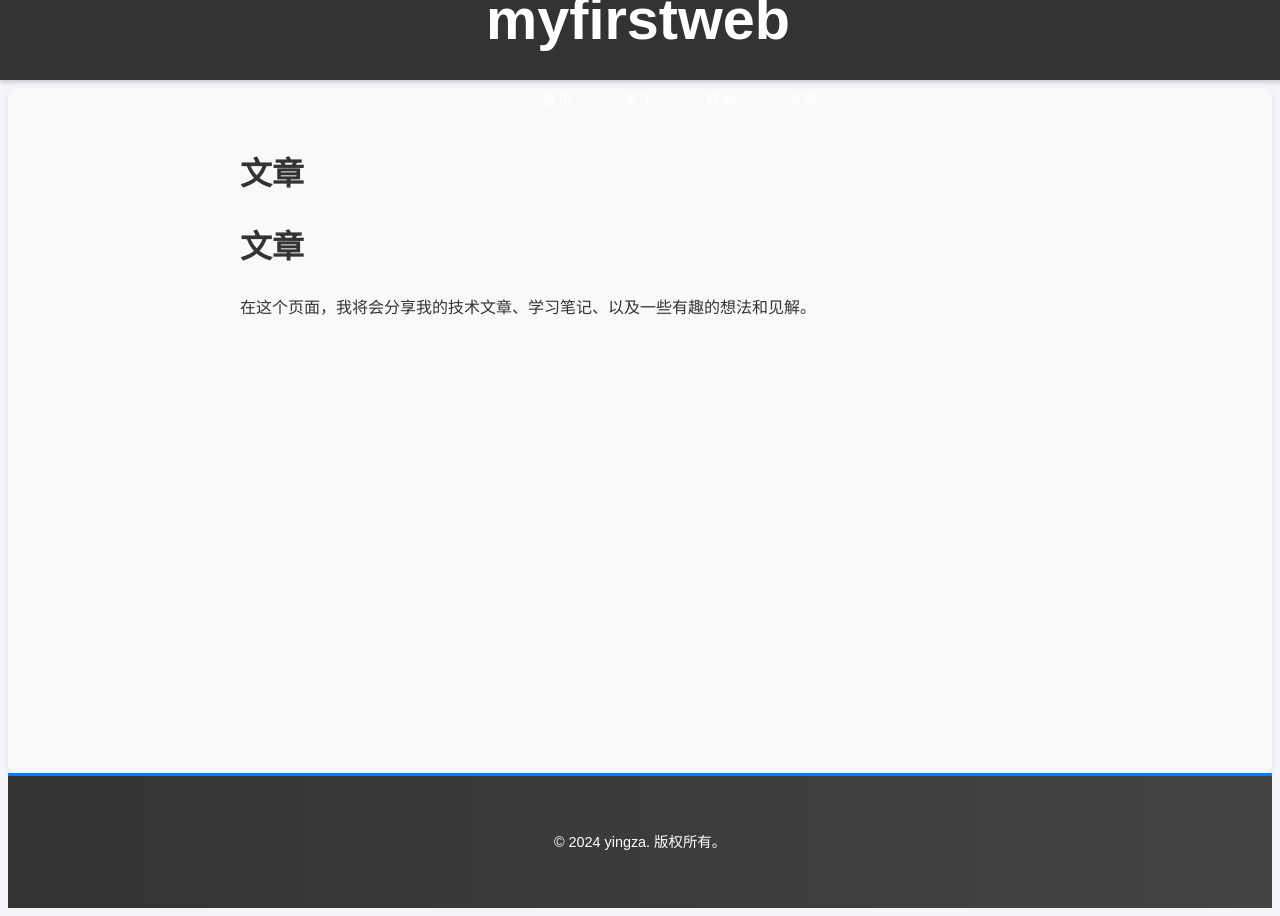
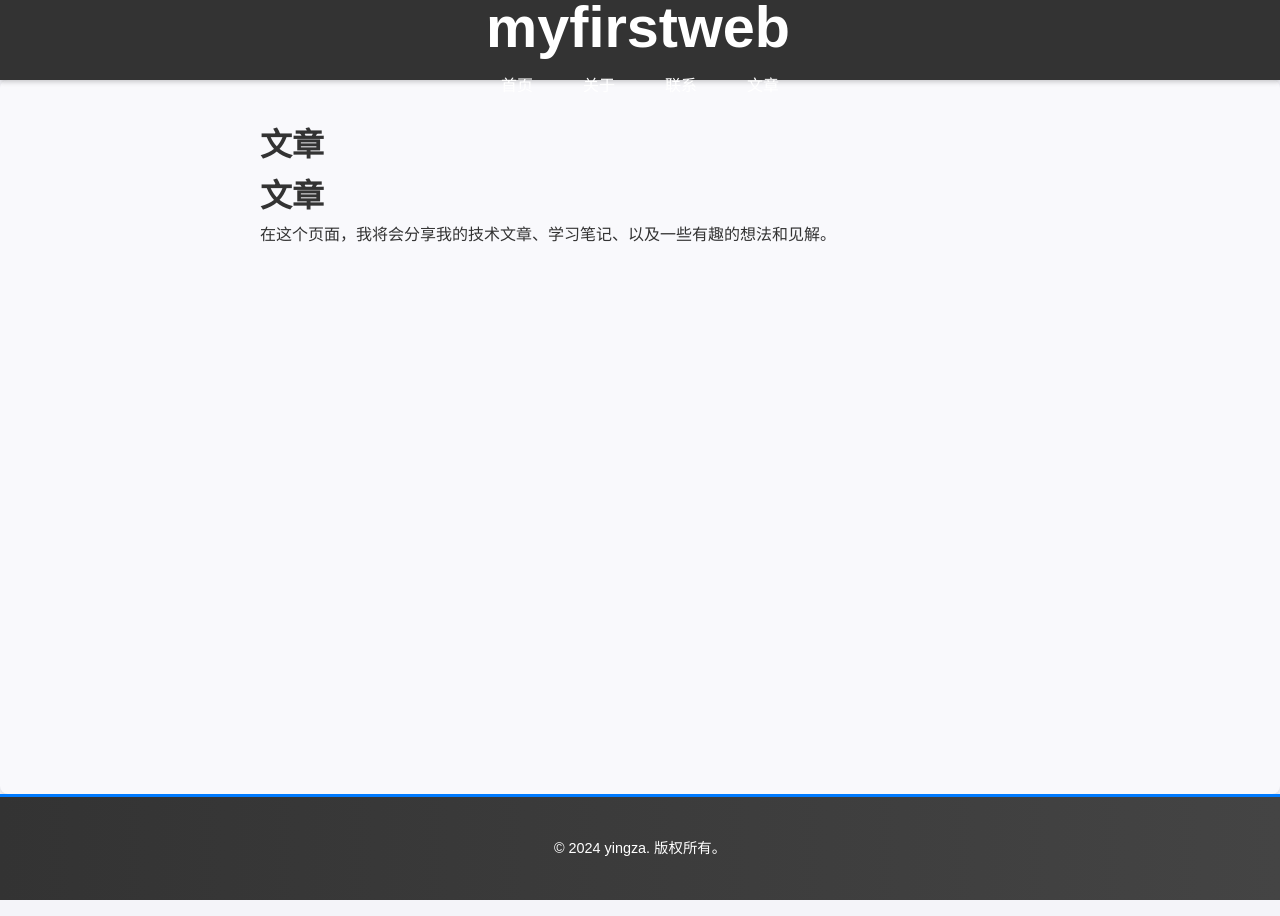
Before and after one commit to yingza-l/skills-github-pages, a Jekyll site: the page built from articles.md, in a window 1280 px wide. Built offline with Jekyll 4.4.1, drawn with Linux system fonts in a browser that asks for light colours.

Commit message:
Update style.css

```diff
--- a/assets/css/style.css
+++ b/assets/css/style.css
@@ -1,11 +1,3 @@
-<!DOCTYPE html>
-<html lang="zh">
-<head>
-    <meta charset="UTF-8">
-    <meta name="viewport" content="width=device-width, initial-scale=1.0">
-    <title>欢迎来到我的博客</title>
-    <link rel="stylesheet" href="https://cdnjs.cloudflare.com/ajax/libs/font-awesome/6.0.0-beta3/css/all.min.css">
-    <style>
 /* 通用样式 */
 * {
     margin: 0;
@@ -56,6 +48,7 @@
     box-shadow: 0 2px 5px rgba(0, 0, 0, 0.2); /* 添加阴影 */
 }
 
+/* 保持 logo 样式 */
 header .logo a {
     color: white;
     text-decoration: none;
@@ -63,6 +56,7 @@
     font-weight: bold;
 }
 
+/* 导航菜单样式 */
 header nav ul {
     list-style: none;
     display: flex;
@@ -77,7 +71,7 @@
 }
 
 header nav ul li a:hover {
-            background-color: #007bff;
+    background-color: #007bff; /* 悬停时的背景色 */
 }
 
 /* 页脚样式 */
@@ -181,51 +175,3 @@
 .social-icons a:hover {
     color: #ff7e5f;
 }
-    </style>
-</head>
-<body>
-
-<header>
-    <div class="logo">
-        <a href="/">欢迎来到我的博客</a>
-    </div>
-    <nav>
-        <ul>
-            <li><a href="/about">关于我</a></li>
-            <li><a href="/articles">文章</a></li>
-            <li><a href="/contact">联系我</a></li>
-        </ul>
-    </nav>
-</header>
-
-<main>
-    <div class="container">
-        <h1>欢迎来到我的博客！</h1>
-        <p>这是我的第一篇博客文章。欢迎你来阅读和分享！</p>
-
-        <ul>
-            <li>我会在这里分享我的技术学习笔记</li>
-            <li>还会分享一些旅行故事和生活感悟</li>
-        </ul>
-
-        <p>希望你喜欢这个博客！</p>
-
-        <div class="cta-section">
-            <a href="/subscribe" class="cta-button">立即订阅，获取最新文章</a>
-        </div>
-
-        <div class="social-icons">
-            <a href="https://github.com" target="_blank"><i class="fab fa-github"></i> GitHub</a>
-        </div>
-    </div>
-</main>
-
-<footer>
-    <p>&copy; 2024 <span>我的博客</span> - 保留所有权利</p>
-    <div class="social-links">
-        <a href="https://github.com" target="_blank"><i class="fab fa-github"></i></a>
-    </div>
-</footer>
-
-</body>
-</html>
```
Lines whose indentation alone changed are shown as unchanged.
